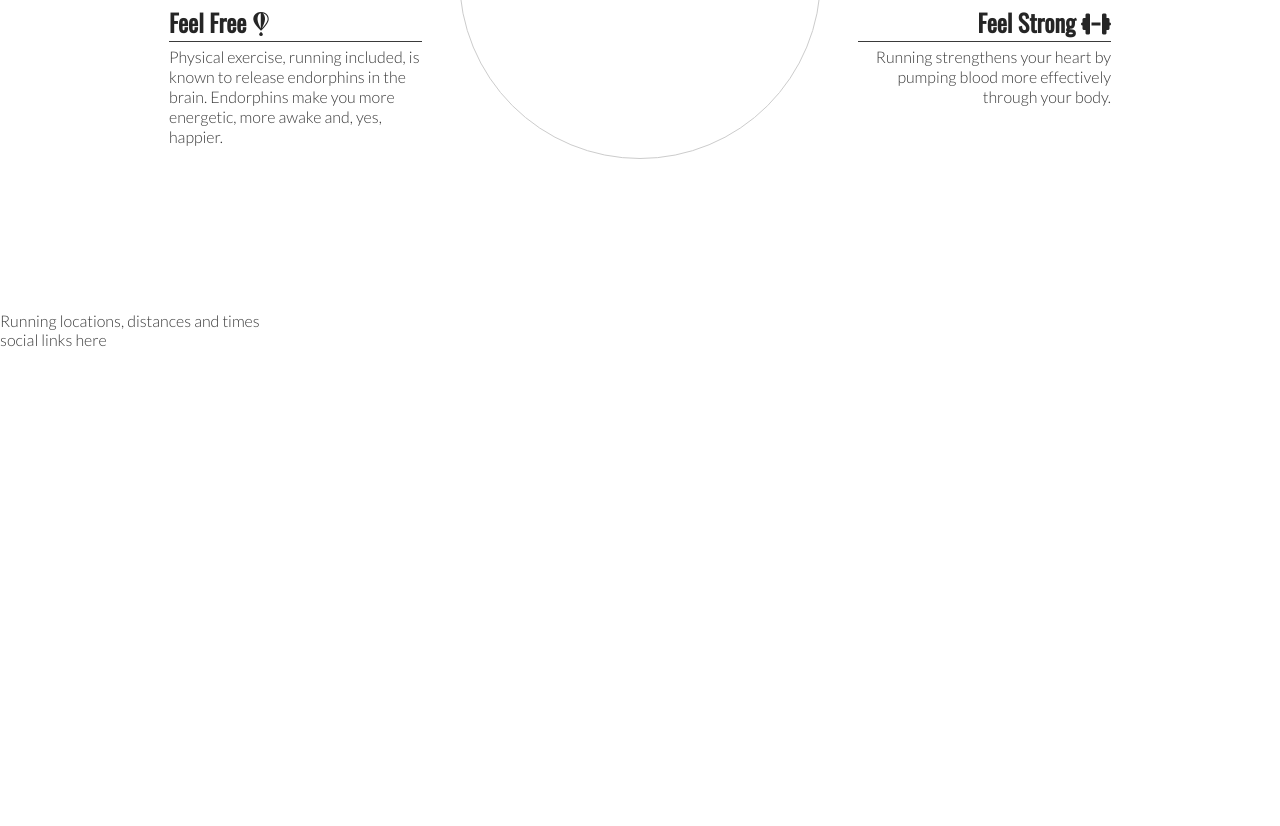
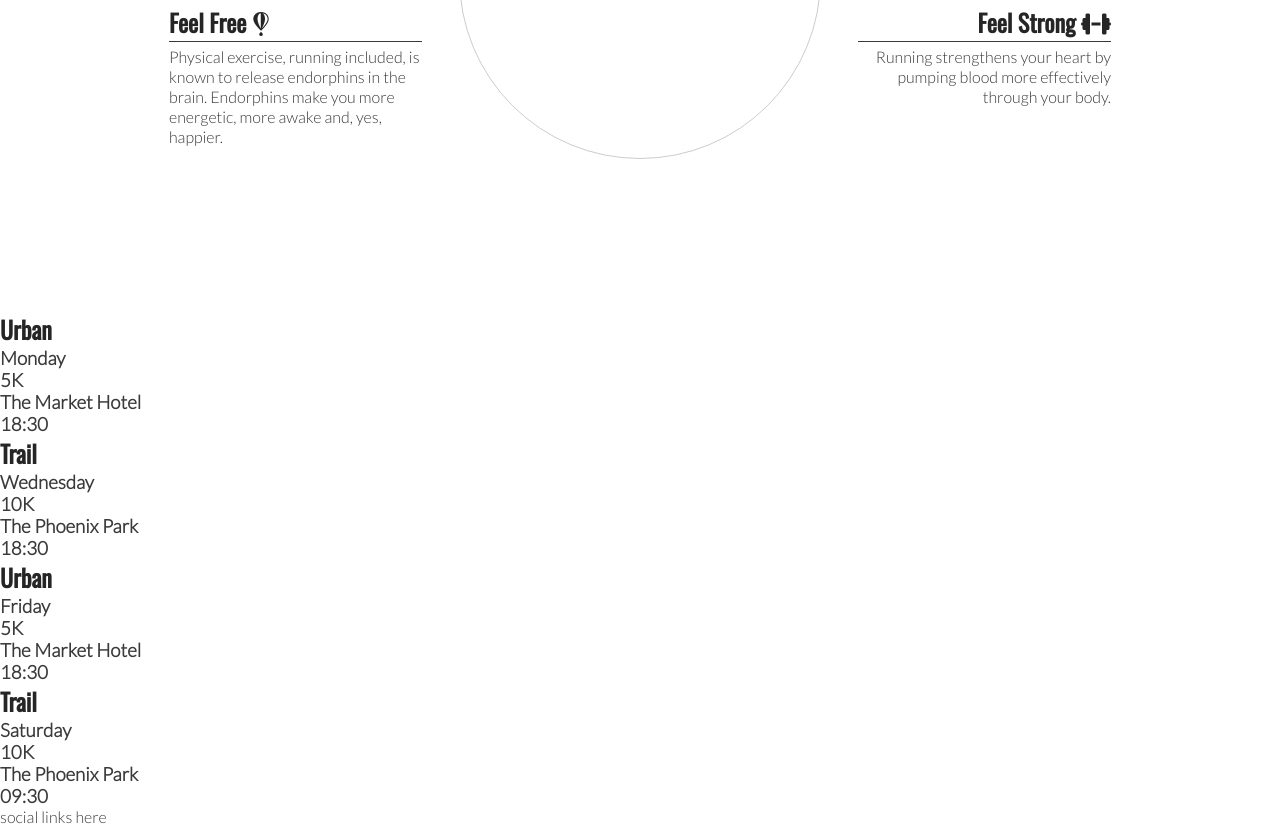
Before and after one commit to nataliatesarova/love-running, a plain HTML site: page index.html in a window 1280 px wide. Shown: the part 984-1810 px from the top of the page. Before the commit the page ends 1333 px from the top, so only its background shows below. Drawn offline with nearby package versions, Linux system fonts and the light colour scheme.

Commit message:
five section

```diff
--- a/index.html
+++ b/index.html
@@ -51,7 +51,7 @@
             </div>
 
             <div class="left-about-heading">
-                <h2>Feel Free <i class="fa-brands fa-fly"></i></h2>
+                <h2>Feel Free <i class="fab fa-fly"></i></h2>
 
                 <hr>
                 <p>Physical exercise, running included, is known to release endorphins in the brain. Endorphins make you more energetic, more awake and, yes, happier.</p>
@@ -60,7 +60,7 @@
         <div id="right-about">
             <div class="right-about-heading">
 
-                <h2>Get Social <i class="fa-solid fa-globe"></i></h2>
+                <h2>Get Social <i class="fas fa-globe"></i></h2>
                 <hr>
                 <p>When we run with others, we can run farther and faster more easily. Social running can pull you out of a running funk or low mood, inspire you to try new events</p>
             </div>
@@ -80,7 +80,37 @@
         </div>
     </section>
     <section>
-        Running locations, distances and times
+        <div>
+            <h2>Urban</h2>
+            <h3>Monday</h3>
+            <h3>5K</h3>
+            <h3>The Market Hotel</h3>
+            <h3>18:30</h3>
+        </div>
+
+        <div>
+            <h2>Trail</h2>
+            <h3>Wednesday</h3>
+            <h3>10K</h3>
+            <h3>The Phoenix Park</h3>
+            <h3>18:30</h3>
+        </div>
+
+        <div>
+            <h2>Urban</h2>
+            <h3>Friday</h3>
+            <h3>5K</h3>
+            <h3>The Market Hotel</h3>
+            <h3>18:30</h3>
+        </div>
+
+        <div>
+            <h2>Trail</h2>
+            <h3>Saturday</h3>
+            <h3>10K</h3>
+            <h3>The Phoenix Park</h3>
+            <h3>09:30</h3>
+        </div>
     </section>
     <footer>social links here</footer>
 
```
